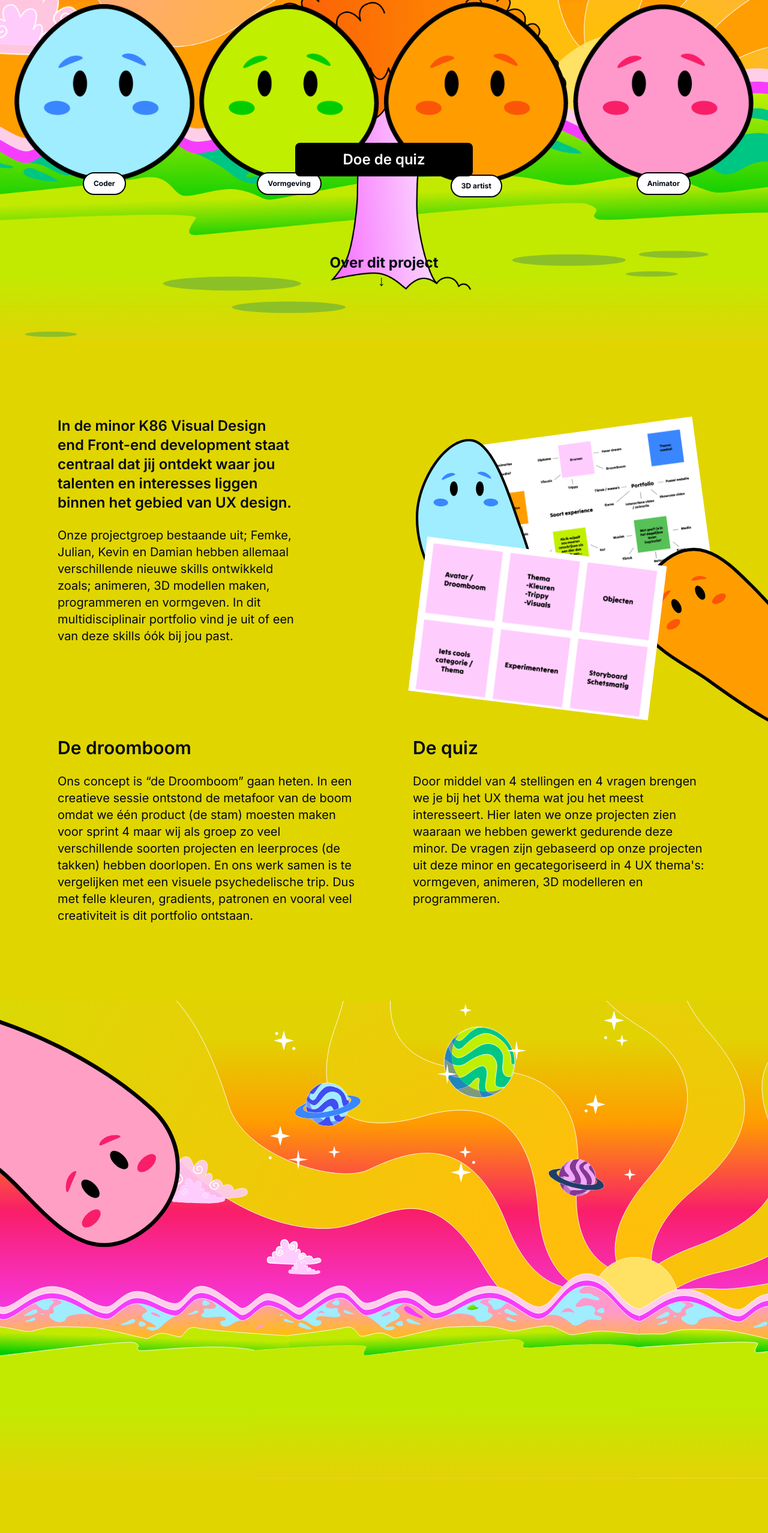
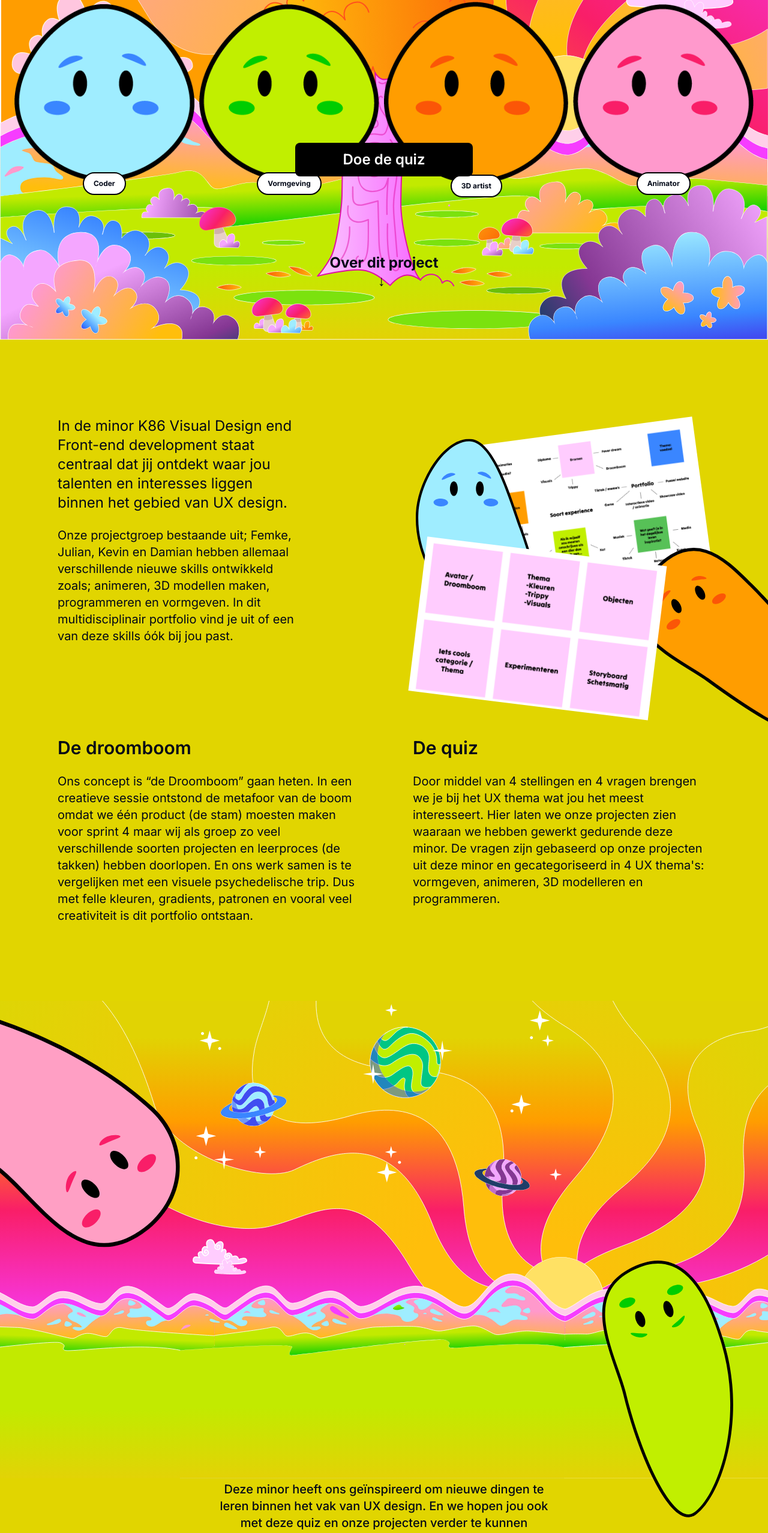
Before and after one commit to meatlake/k86-sprint4-portfolio-main, a Next.js app: page / in a window 1280 px wide. Shown: the part 234-2789 px from the top of the page at 60% size. Built offline with nearby package versions, Linux system fonts and the light colour scheme.

Commit message:
background about with blob

```diff
--- a/app/page.js
+++ b/app/page.js
@@ -8,7 +8,7 @@ import { portfolioInfo } from "./portfolioInfo";
 export default function Home() {
   return (
     <div className="flex flex-col">
-      <div className="relative top-0 left-0 flex flex-col justify-end px-5 items-center w-screen h-screen bg-bg-image bg-cover bg-center bg-no-repeat">
+      <div className="relative top-0 left-0 flex flex-col justify-end px-5 items-center w-screen h-screen bg-bg-image bg-cover bg-bottom bg-no-repeat">
         <div className="absolute h-screen w-screen px-6 flex gap-2 justify-center items-center">
           <div className="flex flex-col justify-center items-center">
             <Image
@@ -67,7 +67,7 @@ export default function Home() {
             </button>
           </div>
         </div>
-        <div className="mt-[300px] flex flex-col z-50">
+        <div className="mt-[300px] flex flex-col gap-6 lg:gap-0 z-50">
           <BeginButton />
           {/* <Link
           href="/slider"
@@ -90,9 +90,9 @@ export default function Home() {
         </div>
       </div>
       <div id="about-us" className="bg-[#E1D500] py-32">
-        <div className="grid grid-cols-3 pl-24">
-          <div className="flex flex-col col-span-1 gap-6">
-            <p className="text-2xl font-semibold">
+        <div className="lg:grid lg:grid-cols-3 flex flex-col lg:pl-24">
+          <div className="flex flex-col col-span-1 gap-6 px-6 lg:px-0">
+            <p className="text-2xl ">
               In de minor K86 Visual Design end Front-end development staat
               centraal dat jij ontdekt waar jou talenten en interesses liggen
               binnen het gebied van UX design.
@@ -111,11 +111,11 @@ export default function Home() {
               alt="about us blobjes"
               width="100"
               height="100"
-              className="w-[600px] h-full"
+              className="w-[600px] h-full pl-6 lg:pl-0 lg:mt-0 mt-12"
             />
           </div>
         </div>
-        <div className="grid grid-cols-2 gap-24 px-24">
+        <div className="lg:grid grid-cols-2 flex flex-col gap-24 px-6 lg:px-24 lg:mt-0 mt-20">
           <div className="flex flex-col gap-6">
             <h2 className="text-3xl font-semibold">De droomboom</h2>
             <p className="text-xl">
@@ -140,13 +140,33 @@ export default function Home() {
             </p>
           </div>
         </div>
-        <div className="relative bg-bg-sterren w-screen h-screen bg-no-repeat bg-cover mt-32">
+        <div className="relative flex flex-col bg-bg-sterren w-screen h-screen bg-no-repeat bg-cover bg-center mt-32">
           <Image
             src="/images/blobRozeAbout.svg"
             alt="blob roze"
             width={300}
             height={300}
+            className="w-[200px] lg:w-[300px]"
           />
+          <Image
+            src="/images/blobGroenAbout.svg"
+            alt="blob groen"
+            width={300}
+            height={300}
+            className="w-[200px] lg:w-[300px] self-end"
+          />
+        </div>
+        <div className="px-12 flex flex-col gap-12 lg:px-[350px]">
+          <p className="text-center text-xl lg:text-xl font-medium">
+            Deze minor heeft ons geïnspireerd om nieuwe dingen te leren binnen
+            het vak van UX design. En we hopen jou ook met deze quiz en onze
+            projecten verder te kunnen inspireren.
+          </p>
+          <p className="text-center text-xl lg:text-xl font-medium">
+            Wil je onze projecten zien zonder de quiz te doorlopen? Klik dan op
+            een van de karakters in de droomboom om naar de project
+            pagina&apos;s te navigeren.
+          </p>
         </div>
       </div>
     </div>
--- a/tailwind.config.js
+++ b/tailwind.config.js
@@ -72,7 +72,7 @@ module.exports = {
         "accordion-up": "accordion-up 0.2s ease-out",
       },
       backgroundImage: {
-        "bg-image": "url('../public/images/homeBg.png')",
+        "bg-image": "url('../public/images/bg-about.svg')",
         "bg-sterren": "url('/images/Sterren.svg')",
         vormgevingFemke1: "url('/images/fruit.jpg')",
         vormgevingFemke2: "url('/images/berg.jpg')",
```
Also changed, not shown: public/images/bg-about.svg (added), public/images/blobGroenAbout.svg (added).
